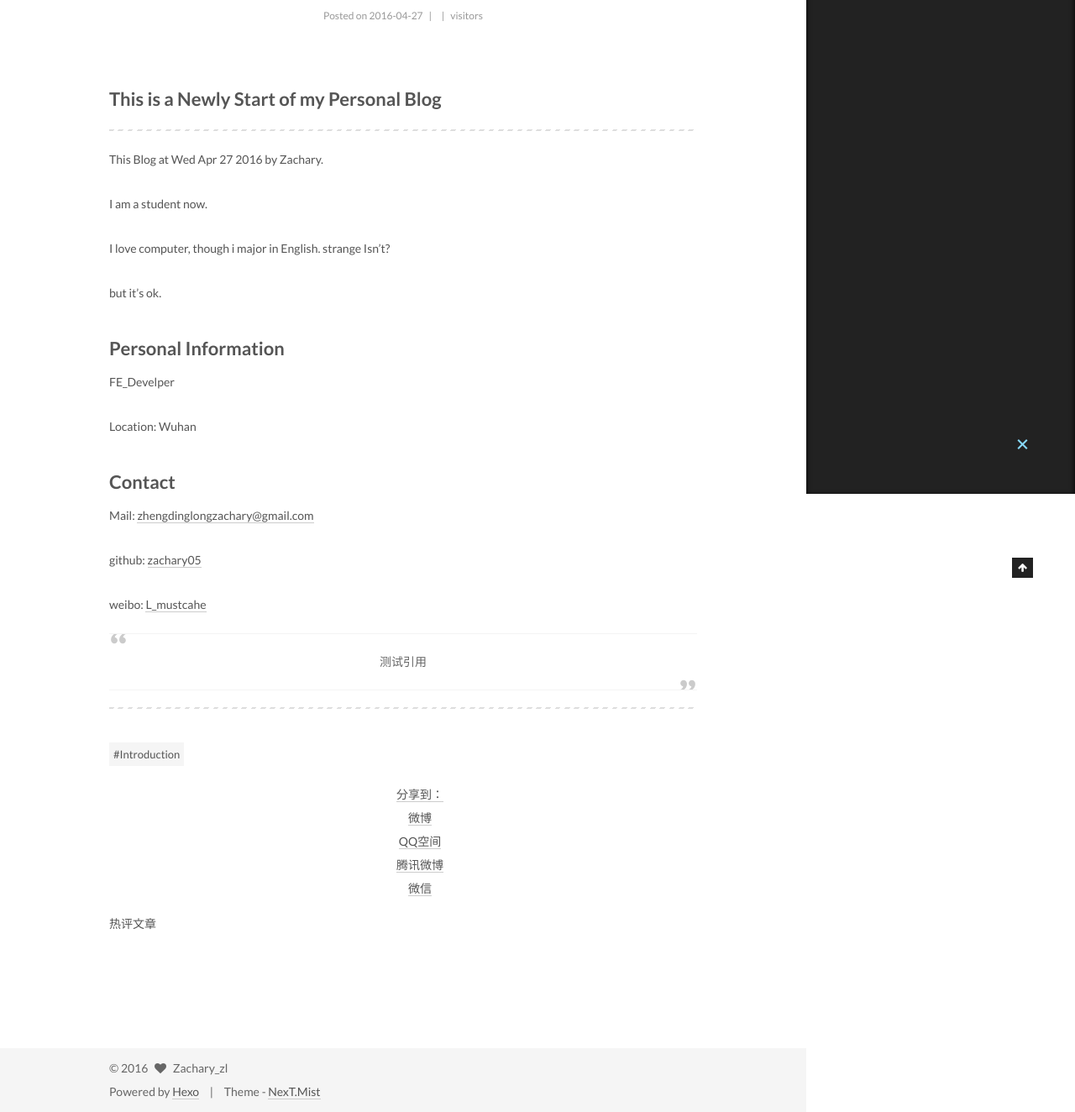
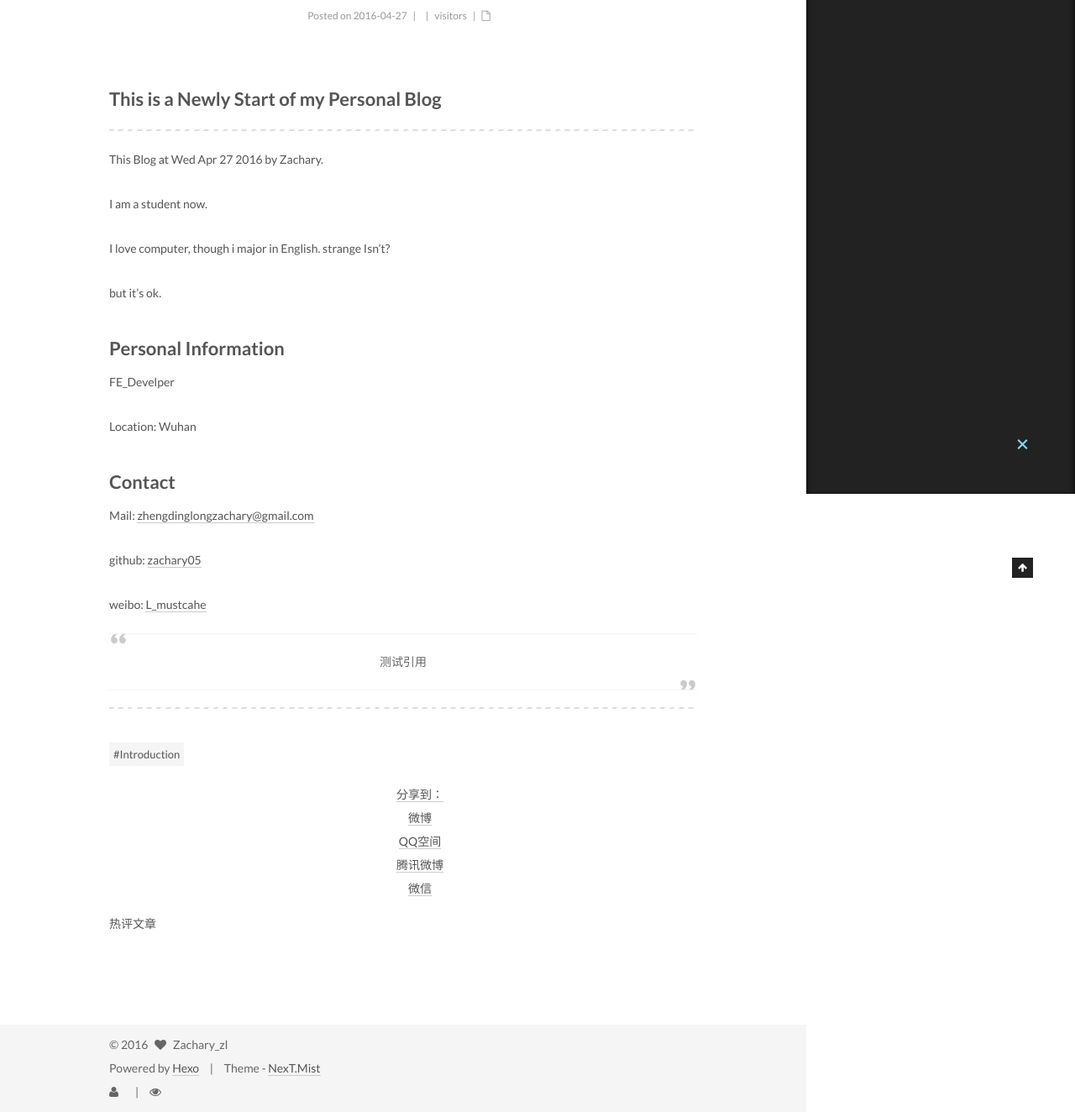
Before and after one commit to zachary05/zachary05.github.io, a plain HTML site: page 2016/04/27/newStart/index.html in a window 1280 px wide. Shown: the part 212-1536 px from the top of the page at 84% size. Drawn offline with Linux system fonts and the light colour scheme; some packages are replaced by stand-ins of ours; a script that the page names is missing.

Commit message:
Site updated: 2016-04-29 18:35:36

```diff
--- a/2016/04/27/newStart/index.html
+++ b/2016/04/27/newStart/index.html
@@ -337,7 +337,6 @@ Personal InformationFE_D">
 
 
 
-
              <span id="/2016/04/27/newStart/" class="leancloud_visitors" data-flag-title="NewStart Zachary_zl">
                &nbsp; | &nbsp;
                <span class="post-meta-item-icon">
@@ -348,6 +347,11 @@ Personal InformationFE_D">
               </span>
 
 
+
+              &nbsp; | &nbsp;
+              <span class="page-pv"><i class="fa fa-file-o"></i>
+              <span class="busuanzi-value" id="busuanzi_value_page_pv" ></span>
+              </span>
 
         </div>
       </header>
@@ -584,6 +588,22 @@ Personal InformationFE_D">
   <a class="theme-link" href="https://github.com/iissnan/hexo-theme-next">
     NexT.Mist
   </a>
+</div>
+
+
+
+<div class="busuanzi-count">
+
+  <script async src="https://dn-lbstatics.qbox.me/busuanzi/2.3/busuanzi.pure.mini.js"></script>
+
+
+    <span class="site-uv"><i class="fa fa-user"></i><span class="busuanzi-value" id="busuanzi_value_site_uv"></span></span>
+
+
+
+    <span class="site-pv"><i class="fa fa-eye"></i><span class="busuanzi-value" id="busuanzi_value_site_pv"></span></span>
+
+
 </div>
 
 
```
Also changed, not shown: about/index.html (+16 -0 lines), archives/2016/04/index.html (+16 -0 lines), archives/2016/index.html (+16 -0 lines), archives/index.html (+16 -0 lines), categories/index.html (+16 -0 lines), index.html (+16 -1 lines), tags/Introduction/index.html (+16 -0 lines), tags/index.html (+16 -0 lines).
